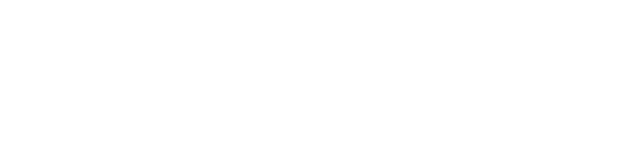
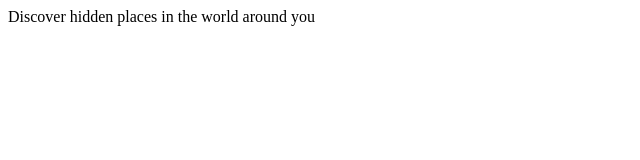
Before and after one commit to mozarthspier/Codecademy-Excursions, a plain HTML site: page index.html in a window 1280 px wide. Shown: the whole page, without its empty margins (0-640 px from the left). Drawn offline with Linux system fonts and the light colour scheme.

Commit message:
Add boilerplate HTML and begin page content

```diff
--- a/index.html
+++ b/index.html
@@ -8,6 +8,8 @@
     <link rel="stylesheet" href="resources/css/style.css">
 </head>
 <body>
-
+    <header>
+        Discover hidden places in the world around you
+    </header>
 </body>
 </html>
```
